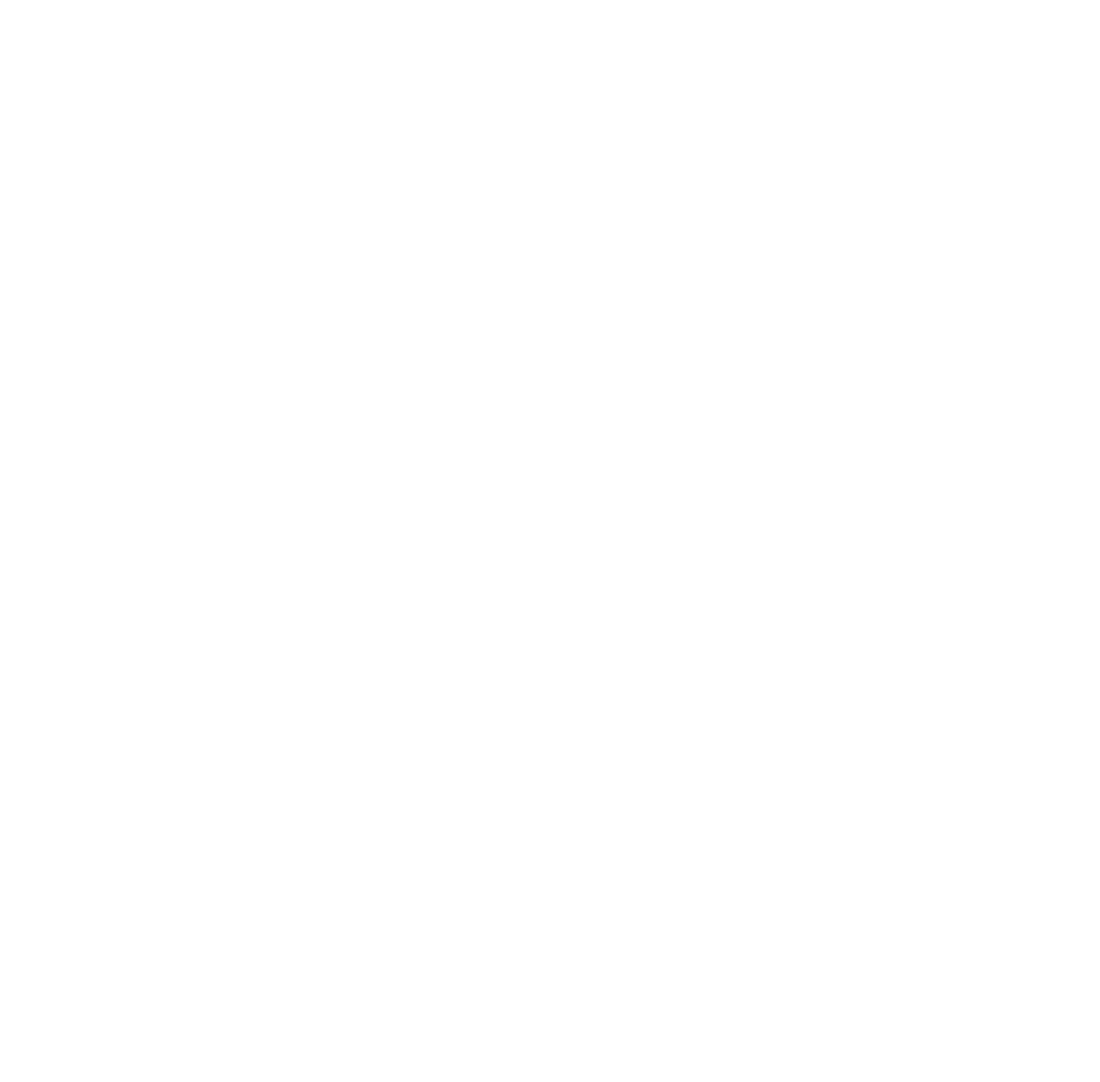
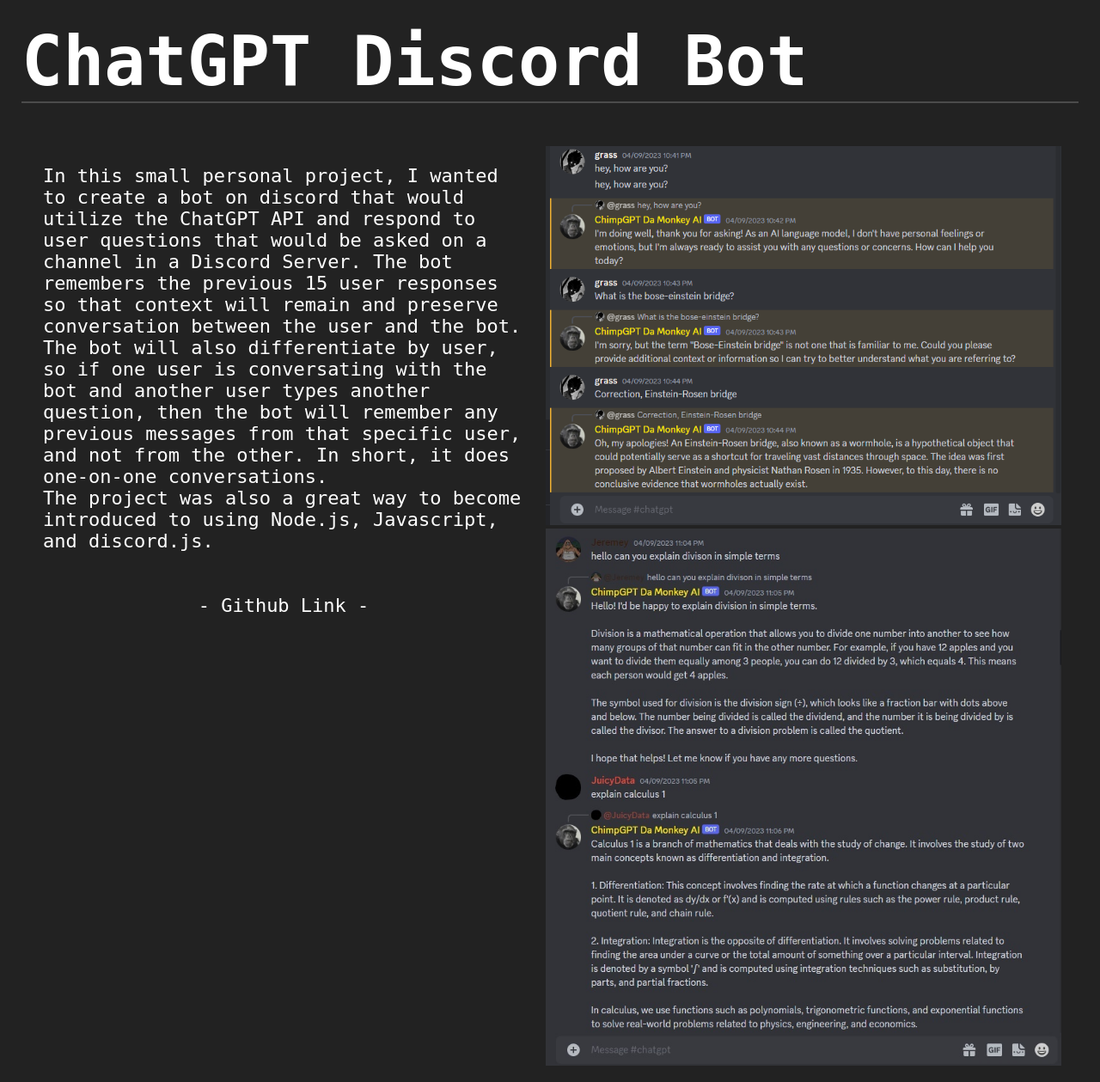
Before and after one commit to viccon23/PersonalSitePy, a Flask app: page /DiscordMessageBot in a window 1280 px wide. Before the commit the page is empty. Shown: the whole page at 86% size. Before the commit the page ends 800 px from the top, so only its background shows below. Run offline with Flask 3, Linux system fonts and the light colour scheme.

Commit message:
Updated MessageBot Section

```diff
--- a/static/basic.css
+++ b/static/basic.css
@@ -133,3 +133,13 @@ You can use this to set the background color, margins, etc. as shown below
         width: 400px;
         padding-right: 50px;
     }
+    /* MESSAGE BOT CSS */
+    .containerMessage {
+      display:flex;
+      align-items: top;
+      padding-right: 0px;
+    }
+    .image-containerMessage img {
+      width:600px;
+      padding-right:20px;
+    }
--- a/templates/MessageBot.html
+++ b/templates/MessageBot.html
@@ -0,0 +1,25 @@
+<!DOCTYPE html>
+<head>
+    <link rel="stylesheet" href="static/basic.css">
+    <title> ChatGPT Bot</title>
+</head>
+<body>
+    <div class="FrontPageTitle">
+        <h1> ChatGPT Discord Bot </h1>
+    </div>
+    <div class="containerMessage">
+        <p class="content">
+                 In this small personal project, I wanted to create a bot on discord that would utilize the ChatGPT API and respond to user questions that would be asked on a channel in a Discord Server. The bot remembers the previous 15 user responses
+            so that context will remain and preserve conversation between the user and the bot. The bot will also differentiate by user, so if one user is conversating with the bot and another user types another question, then the bot will remember
+            any previous messages from that specific user, and not from the other. In short, it does one-on-one conversations.
+            <br>     The project was also a great way to become introduced to using Node.js, Javascript, and discord.js.
+            <br>
+            <br>
+            <br>
+            <a href="https://github.com/viccon23/WordleGamepy" class="center-link">- Github Link -</a>
+    <div class="image-containerMessage">
+        <img src="/static/GPT1.PNG" alt="Image 1">
+        <img src="/static/GPT2.jpg" alt="Image 2">
+    </div>
+</div>
+</body>
```
Also changed, not shown: static/GPT1.PNG (added), static/GPT2.jpg (added).
